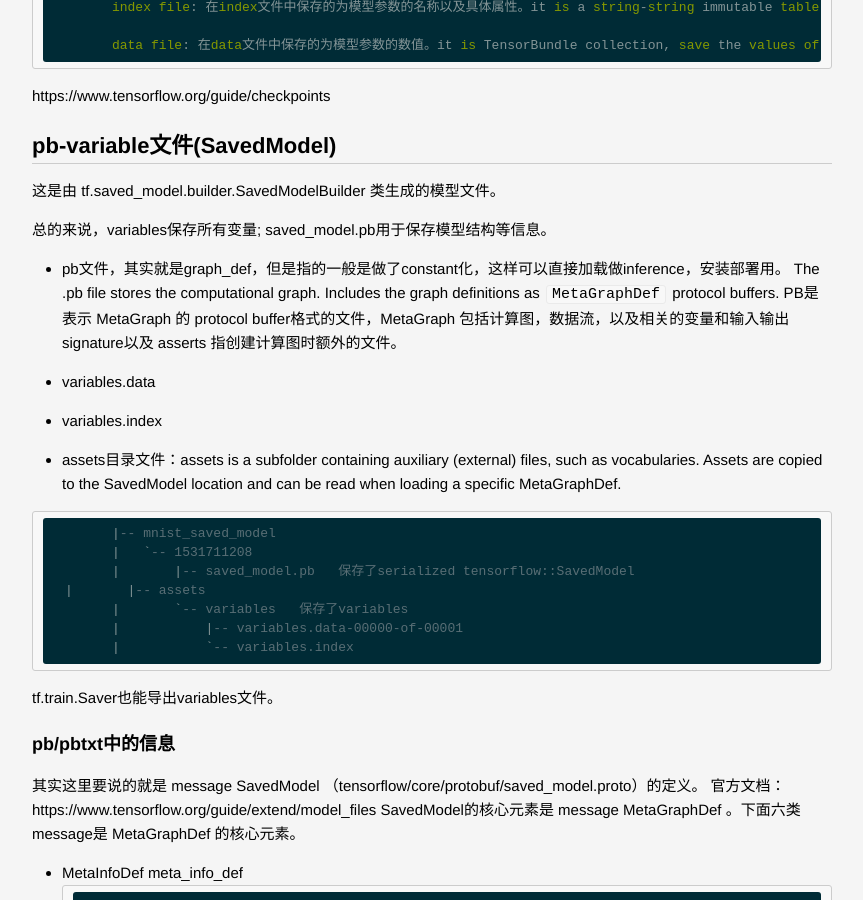
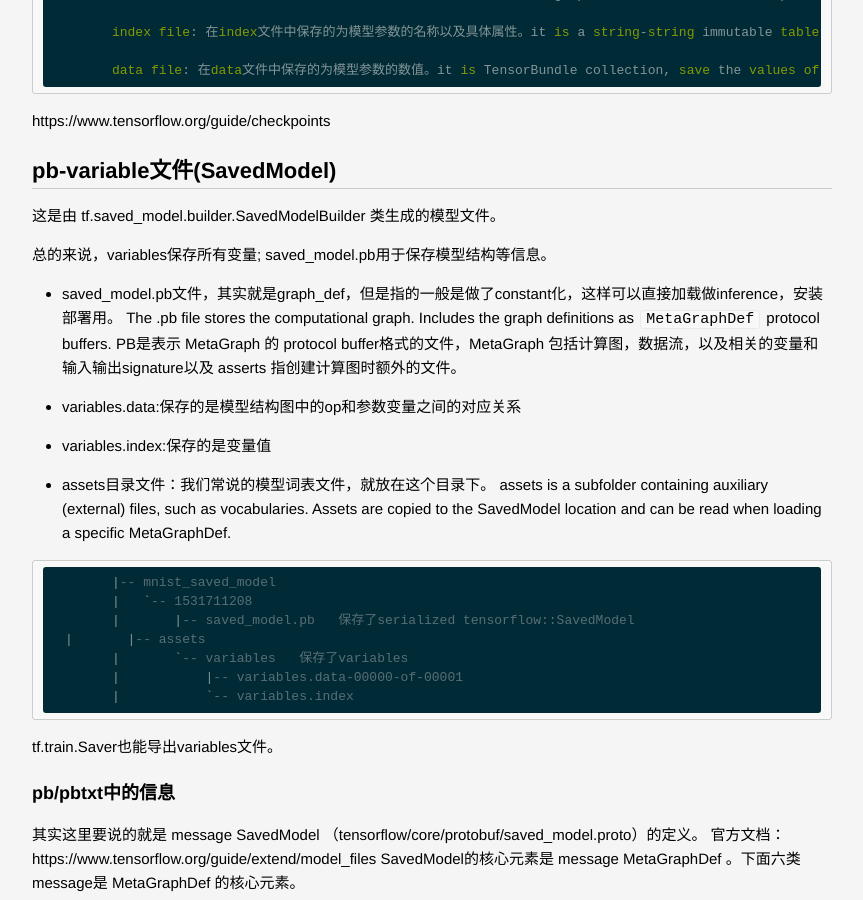
Before and after one commit to lucky521/blog, a Jekyll site: the page built from _posts/ml/2017-10-26-tensorflow.markdown, in a window 1280 px wide and 900 px high, scrolled down 27448 px. Shown: the whole window, without its empty margins (208-1071 px from the left). Built offline with Jekyll 4.4.1, drawn with Linux system fonts in a browser that asks for light colours; some of the changed text lies outside the part shown.

Commit message:
update blog

````diff
--- a/_posts/ml/2017-10-26-tensorflow.markdown
+++ b/_posts/ml/2017-10-26-tensorflow.markdown
@@ -1214,15 +1214,15 @@ https://www.tensorflow.org/guide/checkpoints
 
 总的来说，variables保存所有变量; saved_model.pb用于保存模型结构等信息。
 
-- pb文件，其实就是graph_def，但是指的一般是做了constant化，这样可以直接加载做inference，安装部署用。
+- saved_model.pb文件，其实就是graph_def，但是指的一般是做了constant化，这样可以直接加载做inference，安装部署用。
 The .pb file stores the computational graph. Includes the graph definitions as `MetaGraphDef` protocol buffers.
 PB是表示 MetaGraph 的 protocol buffer格式的文件，MetaGraph 包括计算图，数据流，以及相关的变量和输入输出signature以及 asserts 指创建计算图时额外的文件。
 
-- variables.data
-
-- variables.index
-
-- assets目录文件：assets is a subfolder containing auxiliary (external) files, such as vocabularies. Assets are copied to the SavedModel location and can be read when loading a specific MetaGraphDef.
+- variables.data:保存的是模型结构图中的op和参数变量之间的对应关系
+
+- variables.index:保存的是变量值
+
+- assets目录文件：我们常说的模型词表文件，就放在这个目录下。 assets is a subfolder containing auxiliary (external) files, such as vocabularies. Assets are copied to the SavedModel location and can be read when loading a specific MetaGraphDef.
 
 ```
 	|-- mnist_saved_model
@@ -1518,6 +1518,8 @@ tf.estimator.WarmStartSettings的参数：
 
 
 
+## 额外加载预训练的Embedding词表
+
 
 
 
--- a/_posts/tech/2020-01-15-big-data-process.markdown
+++ b/_posts/tech/2020-01-15-big-data-process.markdown
@@ -21,6 +21,7 @@ HBase
 flume - 把来自不同源头不同节点的大量数据发送到中心存储。
 
 kafka
+http://kafka.apache.org/quickstart
 
 MQ
 
````
Also changed, not shown: _posts/productivity/2016-08-14-how-to-use-macbook.markdown (+10 -3 lines).
